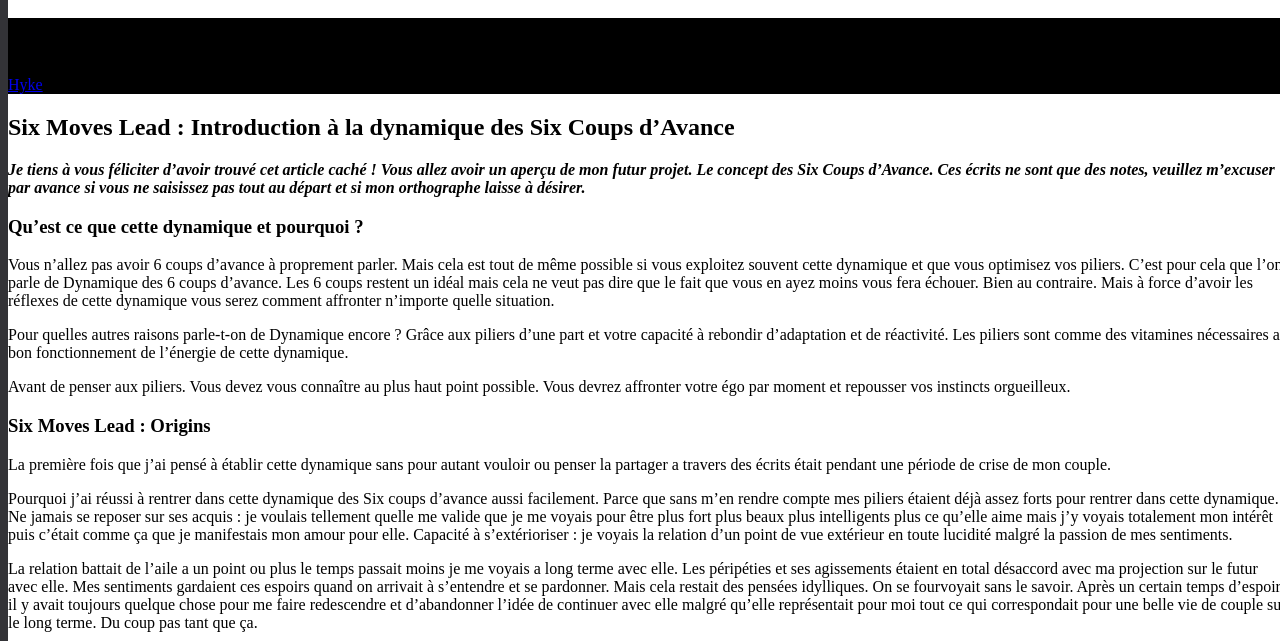
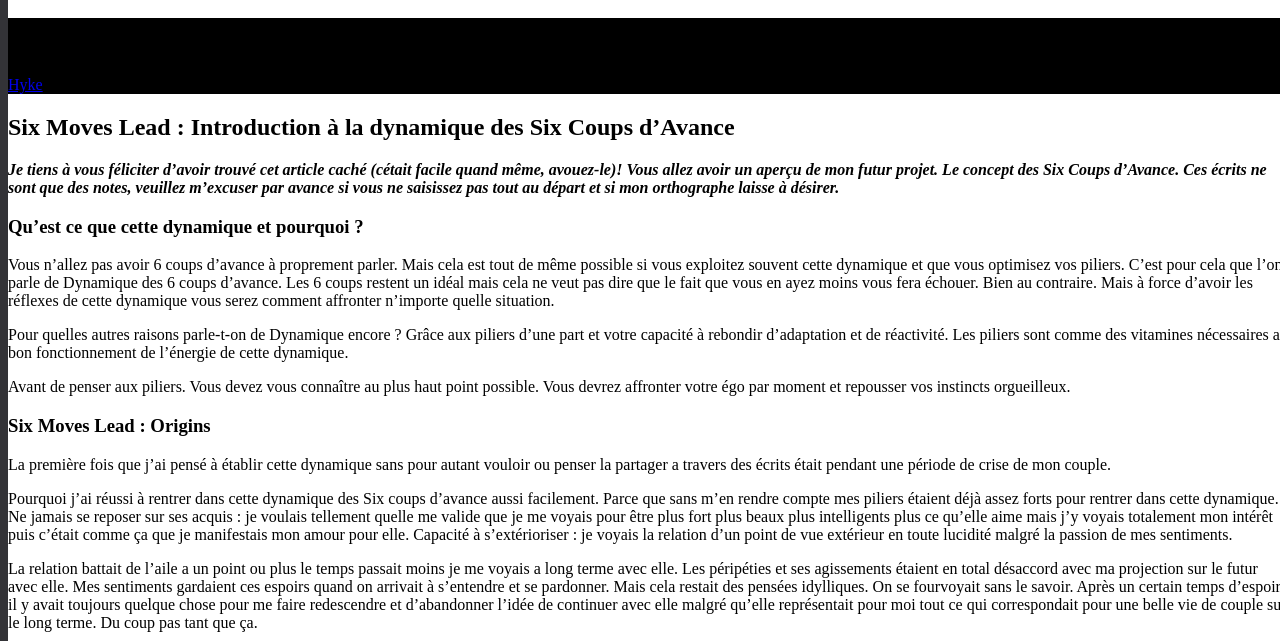
Before and after one commit to darkh2/darkh2.github.io, a Jekyll site: the page built from _posts/2018-07-09-Six-Moves-Lead.md, in a window 1280 px wide and 900 px high, cut to the strip 259-900 px from the top of the window. Built offline with Jekyll 4.4.1, drawn with Linux system fonts in a browser that asks for light colours; comment, search, counter and statistics services are not loaded.

Commit message:
Create 2018-07-09-Six-Moves-Lead.md

```diff
--- a/_posts/2018-07-09-Six-Moves-Lead.md
+++ b/_posts/2018-07-09-Six-Moves-Lead.md
@@ -7,7 +7,7 @@ feature_image: blackfont.png
 ---
 ## Six Moves Lead : Introduction à la dynamique des Six Coups d'Avance
 
-***Je tiens à vous féliciter d'avoir trouvé cet article caché ! Vous allez avoir un aperçu de mon futur projet. Le concept des Six Coups d'Avance. Ces écrits ne sont que des notes, veuillez m'excuser par avance si vous ne saisissez pas tout au départ et si mon orthographe laisse à désirer.***
+***Je tiens à vous féliciter d'avoir trouvé cet article caché (cétait facile quand même, avouez-le)! Vous allez avoir un aperçu de mon futur projet. Le concept des Six Coups d'Avance. Ces écrits ne sont que des notes, veuillez m'excuser par avance si vous ne saisissez pas tout au départ et si mon orthographe laisse à désirer.***
 
 ### Qu'est ce que cette dynamique et pourquoi ?
 
```
